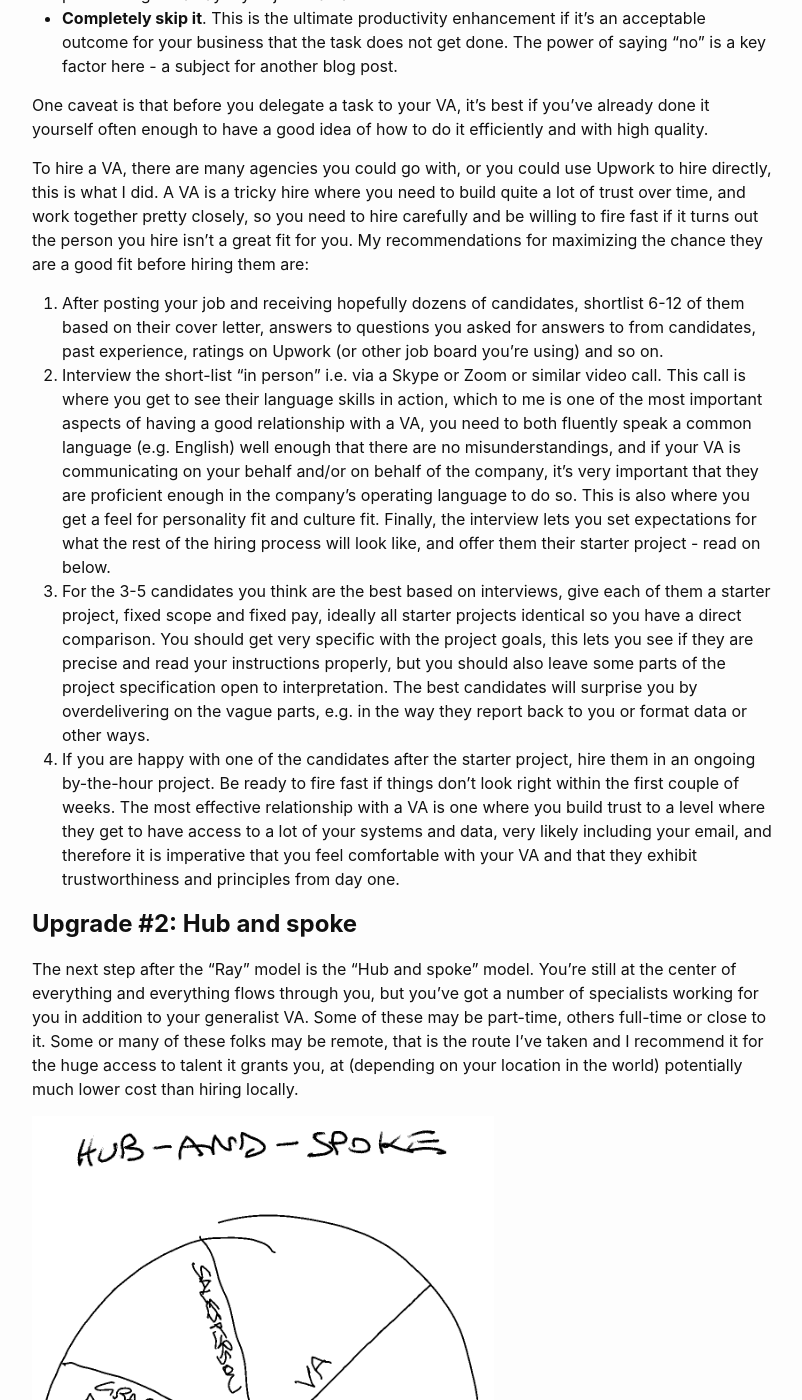
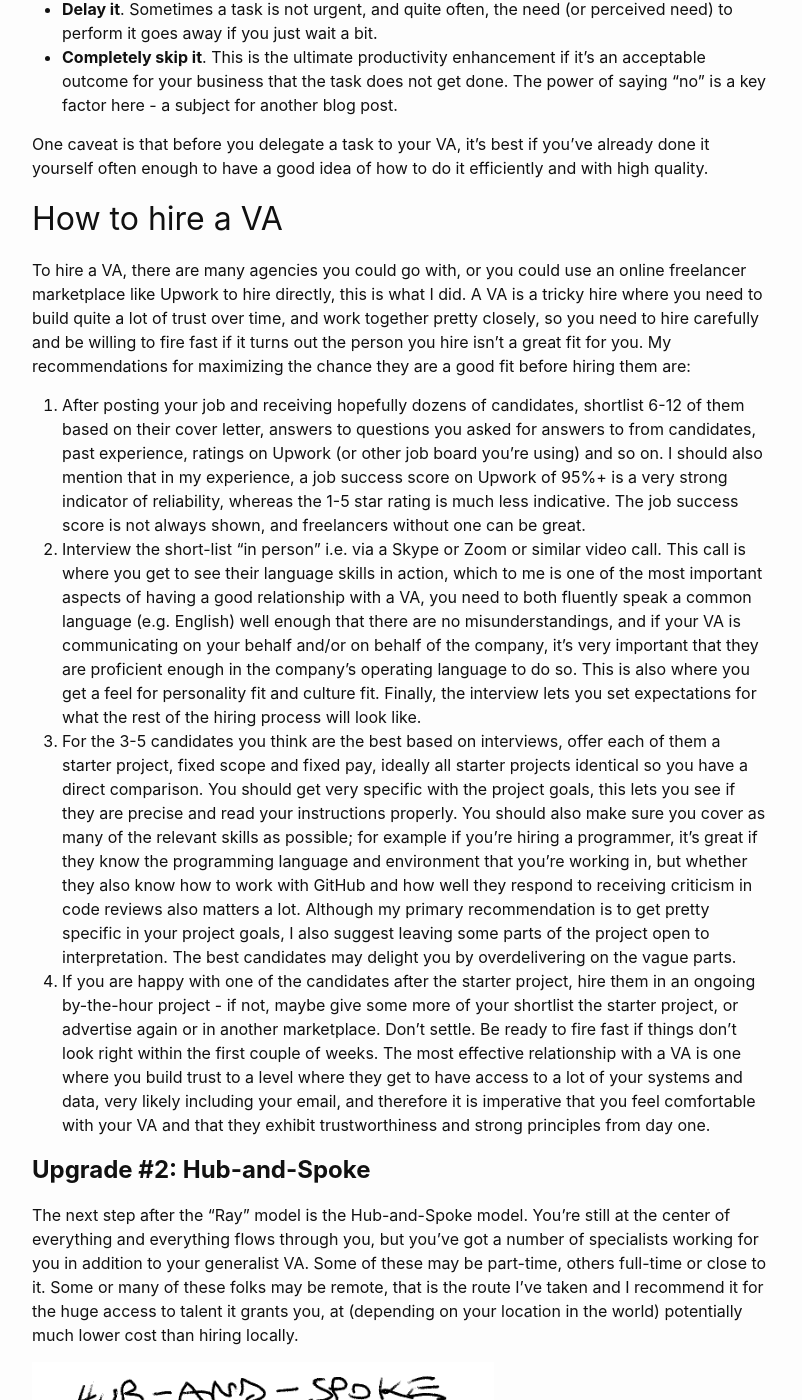
Before and after one commit to joisig/joisig.com, a Jekyll site: the page built from _posts/2020-01-16-the-spiderweb-entrepreneur.md, in a window 1280 px wide and 1400 px high, scrolled down 3360 px. Shown: the whole window, without its empty margins (238-1040 px from the left). Built offline with Jekyll 4.4.1, drawn with Linux system fonts in a browser that asks for light colours; comment, search, counter and statistics services are not loaded; some of the changed text lies outside the part shown.

Commit message:
Update from Forestry.io Jói Sigurdsson updated _posts/2020-01-16-the-spiderweb-entrepreneur.md

```diff
--- a/_posts/2020-01-16-the-spiderweb-entrepreneur.md
+++ b/_posts/2020-01-16-the-spiderweb-entrepreneur.md
@@ -1,24 +1,23 @@
 ---
 layout: post
 title: The spiderweb entrepreneur
-date: 2020-01-16 00:00:00 +0000
+date: 2020-01-16T00:00:00.000+00:00
 author: joisig
 canonical_url: ''
 categories: []
 
 ---
-
 I’ve developed some ideas based on running a bootstrapped startup for about five years now, and I want to write blog posts about some of them. We write a very [sales-focused blog](https://crankwheel.com/blog/) on the CrankWheel site, so instead of posting there, I’ll be posting them here on my personal website.
 
-This is the first post on this subject. You can [subscribe to updates](https://joisig.substack.com/p/coming-soon) if you’d like to read my future stuff.
+This is my first post on this subject. You can [subscribe to updates](https://joisig.substack.com/p/coming-soon) if you’d like to read my future stuff.
 
-The first idea I’d like to discuss is what I see as a very efficient (capital and otherwise) approach to building a business, starting as a solo founder. As I have a co-founder in CrankWheel, I haven’t actually gone this exact route, but there was a period a couple of years back in CrankWheel’s history when we shrank it down to just me as the only full-time contributor, where I was essentially at the “Ray” stage that is discussed below and then progressed through the other stages as the business grew again.
+The first idea I’d like to discuss is what I see as a very efficient (capital and otherwise) approach to building a business, starting as a solo founder. As I have a co-founder in CrankWheel, I haven’t actually gone this exact route, but I've done most of it as there was a period a couple of years back in CrankWheel’s history when we shrank it down to just me as the only full-time contributor, where I was essentially at the “Ray” stage that is discussed below and then progressed through the other stages as the business grew again.
 
 Quite a lot of pundits will tell you that when you start a business, you should work “on” the business and not “in” the business, i.e. you should run your business immediately in a way where you are not needed for the day-to-day operations. As you’ll see from the below, I don’t subscribe to that philosophy. For a bootstrapped business, I think you need to do both: You need to be **the** key employee of the business at the start, and then over time scramble your way as quickly as you can up to spending more and more and finally most of your time working “on” the business rather than “in” it. I also think the progression I describe below is a fairly structured approach to achieving that.
 
 # **Starting point: Dot**
 
-When you’re just starting out with a business idea, I believe one of the most efficient ways to do it is as a solo founder. It can be great to have a co-founder, but for clarity in this post I’ll assume you’re starting solo.
+When you’re just starting out with a business idea, I think one of the most efficient ways to do it is as a solo founder. It can be great to have a co-founder, but for clarity in this post I’ll assume you’re starting solo.
 
 A solo founder is like a _Dot_ at the heart of the business, working all alone.
 
@@ -32,13 +31,15 @@
 
 # **Upgrade #1: Ray**
 
-As soon as you can afford it, it’s worth upgrading to a _Ray_: You’re still at the center of your business, but you’ve got yourself a virtual assistant (VA) helping you with various rote tasks, which leaves you more time to focus on more impactful tasks. Your VA is the first “spoke” in the next model after this, which is _Hub and Spoke_.
+As soon as you can afford it, it’s worth upgrading to a _Ray_: You’re still at the center of your business, but you’ve got yourself a virtual assistant (VA) helping you with various rote tasks, which leaves you more time to focus on more impactful tasks.
 
 <img src="/media/spiderweb-ray.png" style="max-height: 35em;" alt="Dot and ray representing you and your virtual assistant, and circle representing your business"/>
 
 Having a virtual assistant is especially useful as soon as you start various repetitive sales and/or marketing activities or as soon as you need to provide customer support. Over time, you can train your VA to take over a lot of tasks that you initially perform yourself.
 
-Delegating tasks to your VA is something you should think of as an ongoing, bit-by-bit task, not something you can do all at once. As an example, you might have a progression like this for a task to work through inbound freemium leads for your business:
+## Delegating to your VA
+
+Delegating tasks to your VA is something you should think of as a continuous task you chip away at every week, not something you can do all at once. As an example, you might have a progression like this for a task to work through inbound freemium leads for your business:
 
 1. **Do it all yourself**: Trigger a job to gather all inbound leads for a given period, then manually (yourself) go through each of the leads and decide how to handle.
 2. **Do it yourself plus automation**: Still working the leads yourself, automate or semi-automate some parts of how they are handled, e.g. make it a one-click thing to handle a particular type of lead in a particular way, sending them a certain type of welcome email for example.
@@ -55,22 +56,26 @@
 
 One caveat is that before you delegate a task to your VA, it’s best if you’ve already done it yourself often enough to have a good idea of how to do it efficiently and with high quality.
 
-To hire a VA, there are many agencies you could go with, or you could use Upwork to hire directly, this is what I did. A VA is a tricky hire where you need to build quite a lot of trust over time, and work together pretty closely, so you need to hire carefully and be willing to fire fast if it turns out the person you hire isn’t a great fit for you. My recommendations for maximizing the chance they are a good fit before hiring them are:
+## How to hire a VA
 
-1. After posting your job and receiving hopefully dozens of candidates, shortlist 6-12 of them based on their cover letter, answers to questions you asked for answers to from candidates, past experience, ratings on Upwork (or other job board you’re using) and so on.
-2. Interview the short-list “in person" i.e. via a Skype or Zoom or similar video call. This call is where you get to see their language skills in action, which to me is one of the most important aspects of having a good relationship with a VA, you need to both fluently speak a common language (e.g. English) well enough that there are no misunderstandings, and if your VA is communicating on your behalf and/or on behalf of the company, it’s very important that they are proficient enough in the company’s operating language to do so. This is also where you get a feel for personality fit and culture fit. Finally, the interview lets you set expectations for what the rest of the hiring process will look like, and offer them their starter project - read on below.
-3. For the 3-5 candidates you think are the best based on interviews, give each of them a starter project, fixed scope and fixed pay, ideally all starter projects identical so you have a direct comparison. You should get very specific with the project goals, this lets you see if they are precise and read your instructions properly, but you should also leave some parts of the project specification open to interpretation. The best candidates will surprise you by overdelivering on the vague parts, e.g. in the way they report back to you or format data or other ways.
-4. If you are happy with one of the candidates after the starter project, hire them in an ongoing by-the-hour project. Be ready to fire fast if things don’t look right within the first couple of weeks. The most effective relationship with a VA is one where you build trust to a level where they get to have access to a lot of your systems and data, very likely including your email, and therefore it is imperative that you feel comfortable with your VA and that they exhibit trustworthiness and principles from day one.
+To hire a VA, there are many agencies you could go with, or you could use an online freelancer marketplace like Upwork to hire directly, this is what I did. A VA is a tricky hire where you need to build quite a lot of trust over time, and work together pretty closely, so you need to hire carefully and be willing to fire fast if it turns out the person you hire isn’t a great fit for you. My recommendations for maximizing the chance they are a good fit before hiring them are:
 
-# **Upgrade #2: Hub and spoke**
+1. After posting your job and receiving hopefully dozens of candidates, shortlist 6-12 of them based on their cover letter, answers to questions you asked for answers to from candidates, past experience, ratings on Upwork (or other job board you’re using) and so on. I should also mention that in my experience, a job success score on Upwork of 95%+ is a very strong indicator of reliability, whereas the 1-5 star rating is much less indicative. The job success score is not always shown, and freelancers without one can be great.
+2. Interview the short-list “in person" i.e. via a Skype or Zoom or similar video call. This call is where you get to see their language skills in action, which to me is one of the most important aspects of having a good relationship with a VA, you need to both fluently speak a common language (e.g. English) well enough that there are no misunderstandings, and if your VA is communicating on your behalf and/or on behalf of the company, it’s very important that they are proficient enough in the company’s operating language to do so. This is also where you get a feel for personality fit and culture fit. Finally, the interview lets you set expectations for what the rest of the hiring process will look like.
+3. For the 3-5 candidates you think are the best based on interviews, offer each of them a starter project, fixed scope and fixed pay, ideally all starter projects identical so you have a direct comparison. You should get very specific with the project goals, this lets you see if they are precise and read your instructions properly. You should also make sure you cover as many of the relevant skills as possible; for example if you're hiring a programmer, it's great if they know the programming language and environment that you're working in, but whether they also know how to work with GitHub and how well they respond to receiving criticism in code reviews also matters a lot. Although my primary recommendation is to get pretty specific in your project goals, I also suggest leaving some parts of the project open to interpretation. The best candidates may delight you by overdelivering on the vague parts.
+4. If you are happy with one of the candidates after the starter project, hire them in an ongoing by-the-hour project - if not, maybe give some more of your shortlist the starter project, or advertise again or in another marketplace. Don't settle. Be ready to fire fast if things don’t look right within the first couple of weeks. The most effective relationship with a VA is one where you build trust to a level where they get to have access to a lot of your systems and data, very likely including your email, and therefore it is imperative that you feel comfortable with your VA and that they exhibit trustworthiness and strong principles from day one.
 
-The next step after the “Ray” model is the “Hub and spoke” model. You’re still at the center of everything and everything flows through you, but you’ve got a number of specialists working for you in addition to your generalist VA. Some of these may be part-time, others full-time or close to it. Some or many of these folks may be remote, that is the route I’ve taken and I recommend it for the huge access to talent it grants you, at (depending on your location in the world) potentially much lower cost than hiring locally.
+# **Upgrade #2: Hub-and-Spoke**
 
-<img src="/media/spiderweb-hub-and-spoke.png" style="max-height: 35em;" alt="Hub and spoke image with you as the dot at the middle, the circle as your business, the spokes as various roles in your business"/>
+The next step after the “Ray” model is the Hub-and-Spoke model. You’re still at the center of everything and everything flows through you, but you’ve got a number of specialists working for you in addition to your generalist VA. Some of these may be part-time, others full-time or close to it. Some or many of these folks may be remote, that is the route I’ve taken and I recommend it for the huge access to talent it grants you, at (depending on your location in the world) potentially much lower cost than hiring locally.
+
+<img src="/media/spiderweb-hub-and-spoke.png" style="max-height: 35em;" alt="Hub-and-spoke image with you as the dot at the middle, the circle as your business, the spokes as various roles in your business"/>
 
 You can hire online for almost all of your initial “spoke” roles using the same approach I outlined above for your VA, or potentially through relevant agencies. Others you may prefer to hire as employees, whether they are local or remote; how to do that effectively is a topic for another post. When hiring an employee early on in a bootstrapped company, keep in mind that at least in many European jurisdictions, hiring an employee is a much bigger commitment than hiring a freelancer, as you’ll typically need to give plenty of notice and severance pay, which can be a fairly big risk when your company’s cashflow is still tiny and perhaps not very predictable.
 
-Once you get to the hub and spoke model, you need to become even better at delegating, and because you may need to scale up one part of your business (e.g., adding more salespeople, or adding another front-end programmer), you may need to train different people multiple times for the same or similar job.
+## Next-level delegating: SOPs
+
+Once you get to the Hub-and-Spoke model, you need to become even better at delegating, and because you may need to scale up one part of your business (e.g., adding more salespeople, or adding another front-end programmer), you may need to train different people multiple times for the same or similar job.
 
 A key approach I recommend to delegate more efficiently at this stage, and in a more repeatable manner, is the use of procedure checklists or “standard operating procedures” (SOPs) coupled with screen capture videos that show how to perform a task.
 
@@ -87,6 +92,8 @@
 What you end up with is a checklist that a brand new freelancer or employee could follow, as the detailed training material for each task on the checklist is linked to right there from the SOP document.
 
 Some roles you may need are not routine enough for SOPs to cover everything. A good example is product development. For these you may have SOPs for some important things such as your QA process, your release process, and best practices, but a lot of the work will by its nature be new work. For this type of work it’s important to develop ways to communicate intent and design in ways that are well-understood by everybody involved, for example a reasonably-standardized format for specification documents and a reasonably-standardized approach for communicating things such as user experience, technical architecture and more. Your main focus in order to prevent yourself from becoming a bottleneck again should be to work at the level of specifications and mockups, strategic plans and project plans as much as possible. I won’t dive deeper into that for now.
+
+## Example specialist roles
 
 There are a lot of specialist roles you can consider hiring for in the _Hub and Spoke_ model. In some cases, one person can fill multiple roles, in other cases it’s best to hire the most focused specialist you can. Some ideas to consider are:
 
@@ -121,9 +128,11 @@
 
 <img src="/media/spiderweb-spiderweb.png" style="max-height: 35em;" alt="Illustration of your business as a hub and spoke model with added connections between roles that make it look more like a spiderweb"/>
 
-> Once you build several bridges between your staff, your _Hub and Spoke_ will start to look more like a _Spiderweb_.
+> Once you build several bridges between your staff, your _Hub and Spoke_ will start to look more like a spiderweb.
 
-Some examples of direct collaborations you could build in this model, building on the example “spoke” roles used in the previous model:
+## Example collaborations
+
+Some examples of direct collaborations you could build in this model, continuing with the “spoke” roles we used as examples in the previous model:
 
 1. Your VA might have a weekly task to perform some standardized prospecting to generate a set of 50 outbound leads each week, that they feed to your salesperson to validate before those leads are put into an outreach sequence. Your salesperson takes over from there.
 2. Your content writer might write some or most of your blog posts, and deliver them as drafts in Google Docs, with your VA taking those drafts and bringing them over to your blog CMS system for publication, adding an illustration created by your graphic artist, all of this orchestrated from your content calendar.
@@ -133,4 +142,12 @@
 
 The _Spiderweb_ model is also where you can start to consider hiring project managers over certain aspects of the business; not people managers necessarily, but project managers who orchestrate more complex collaboration between multiple team members. Good examples of this in a software business could be hiring a senior developer with some team leading experience, and having them act as project manager for the product team in addition to development duties, or hiring a multi-talented strategic thinker as a marketer, and having them coordinate collaboration between all the specialists involved in marketing.
 
-You can run an incredibly well-oiled business machine using the _Spiderweb_ model, and it can be scaled a fair bit, but I wouldn’t recommend staying in this model for much longer than you are forced to. When you have enough profit, or if you decide to take in significant funding, it’s time to think about promoting some of your project managers to executives or hiring outside executives into key roles, as this will allow the business to scale much further. When you do, teach them the progression to the _Spiderweb_ model - it can be similarly efficient for VPs starting with a small department as it is for owners bootstrapping a new company.
+# In summary
+
+Assuming your revenues scale at least a little bit, you can progress quickly from _Dot_ all the way through to _Spiderweb_, and you can run an incredibly well-oiled business machine using this model. It can scale a fair bit, and it can be a lot of fun.
+
+However, I wouldn’t recommend staying in this model for much longer than you are forced to. You'll risk burnout, and you also need to scale up to make yourself less indispensable to the business.
+
+When you have enough profit, or if you decide to take in significant funding, it’s time to think about promoting some of your project managers to executives or hiring outside executives into key roles, as this will allow the business to scale much further.
+
+Once you have your first executives, teach them the progression to the _Spiderweb_ model - it can be similarly efficient for VPs starting with a small department as it is for owners bootstrapping a new company.
```
Also changed, not shown: other parts of _posts/2020-01-16-the-spiderweb-entrepreneur.md (+1 -1 lines).
